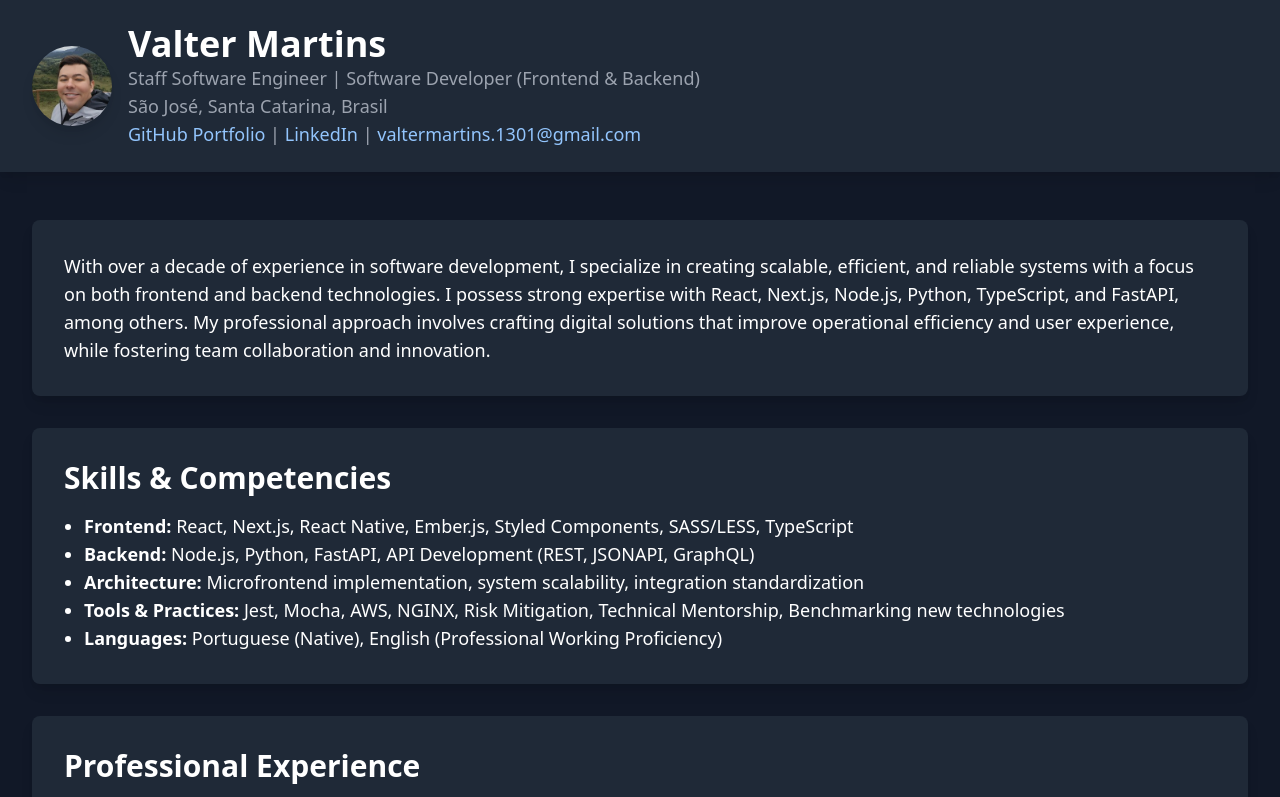
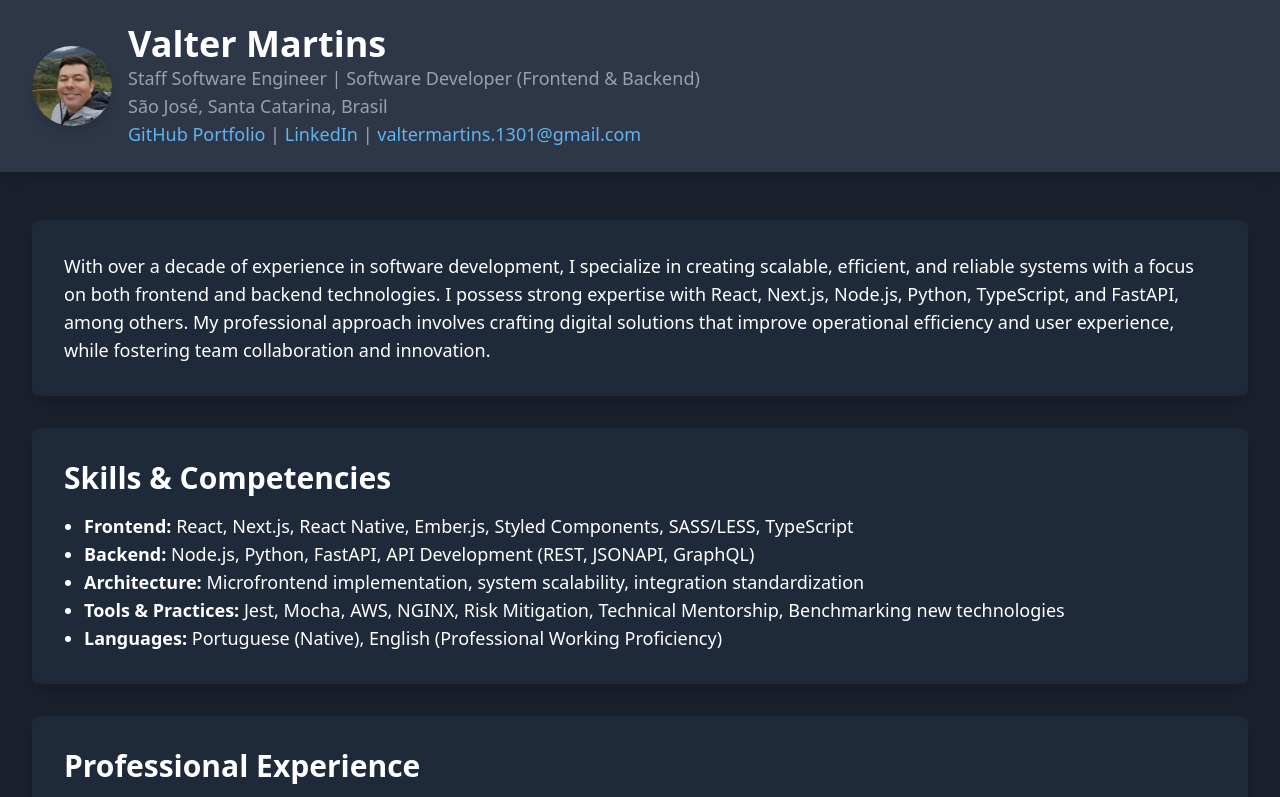
Before and after one commit to valtermartins1301/dev, a website: page index.html in a window 1280 px wide. Shown: the top 797 px of the page. Drawn offline with nearby package versions, Linux system fonts and the light colour scheme.

Commit message:
update site

```diff
--- a/css/styles.css
+++ b/css/styles.css
@@ -1,3 +1,6 @@
+@import "tailwindcss";
+
+
 a {
     transition: color 0.3s ease;
 }
--- a/index.html
+++ b/index.html
@@ -7,15 +7,30 @@
     <meta name="keywords" content="Valter Martins Jr, Software Engineer, Currículo, Experiência, Habilidades">
     <meta name="author" content="Valter Martins Jr">
     <title>Currículo de Valter Martins Jr</title>
-    <link href="https://cdn.jsdelivr.net/npm/tailwindcss@2.2.19/dist/tailwind.min.css" rel="stylesheet">
-    <link rel="icon" href="img/favicon.ico" type="image/x-icon">
-    <link rel="stylesheet" href="css/styles.css">
+    <style>
+  /* Critical CSS */
+  body { background-color: #1a202c; color: #fff; }
+  header { background-color: #2d3748; box-shadow: 0 4px 6px -1px rgba(0, 0, 0, 0.1); }
+  .text-blue-300 { color: #63b3ed; }
+  .hover\:text-blue-500:hover { color: #4299e1; }
+  .transition { transition: color 0.3s ease-in-out; }
+  .duration-300 { transition-duration: 300ms; }
+  .rounded-full { border-radius: 9999px; }
+  .shadow-lg { box-shadow: 0 10px 15px -3px rgba(0, 0, 0, 0.1), 0 4px 6px -2px rgba(0, 0, 0, 0.05); }
+</style>
+<link rel="icon" href="img/favicon.ico" type="image/x-icon">
+<link rel="icon" type="image/png" sizes="32x32" href="img/favicon-32x32.png">
+<link rel="icon" type="image/png" sizes="16x16" href="img/favicon-16x16.png">
+<link rel="stylesheet" href="css/styles.min.css">
 </head>
 <body class="bg-gray-900 text-white">
     <header class="bg-gray-800 shadow-lg">
         <div class="max-w-7xl mx-auto py-6 px-4 sm:px-6 lg:px-8 flex justify-between items-center">
             <div class="flex items-center">
-                <img src="img/1750212198077.jpeg" alt="Valter Martins" class="w-20 h-20 rounded-full mr-4 shadow-lg">
+                <picture>
+                    <source srcset="img/1750212198077.webp" type="image/webp">
+                    <img src="img/1750212198077.jpeg" alt="Valter Martins" class="w-20 h-20 rounded-full mr-4 shadow-lg">
+                </picture>
                 <div>
                     <h1 class="text-4xl font-extrabold">Valter Martins</h1>
                     <p class="text-lg text-gray-400">Staff Software Engineer | Software Developer (Frontend & Backend)</p>
```
Also changed, not shown: package.json (added, +13 -0 lines), css/styles.min.css (added), img/1750212198077.webp (added), img/favicon-16x16.png (added), img/favicon-32x32.png (added), 2 other files.
